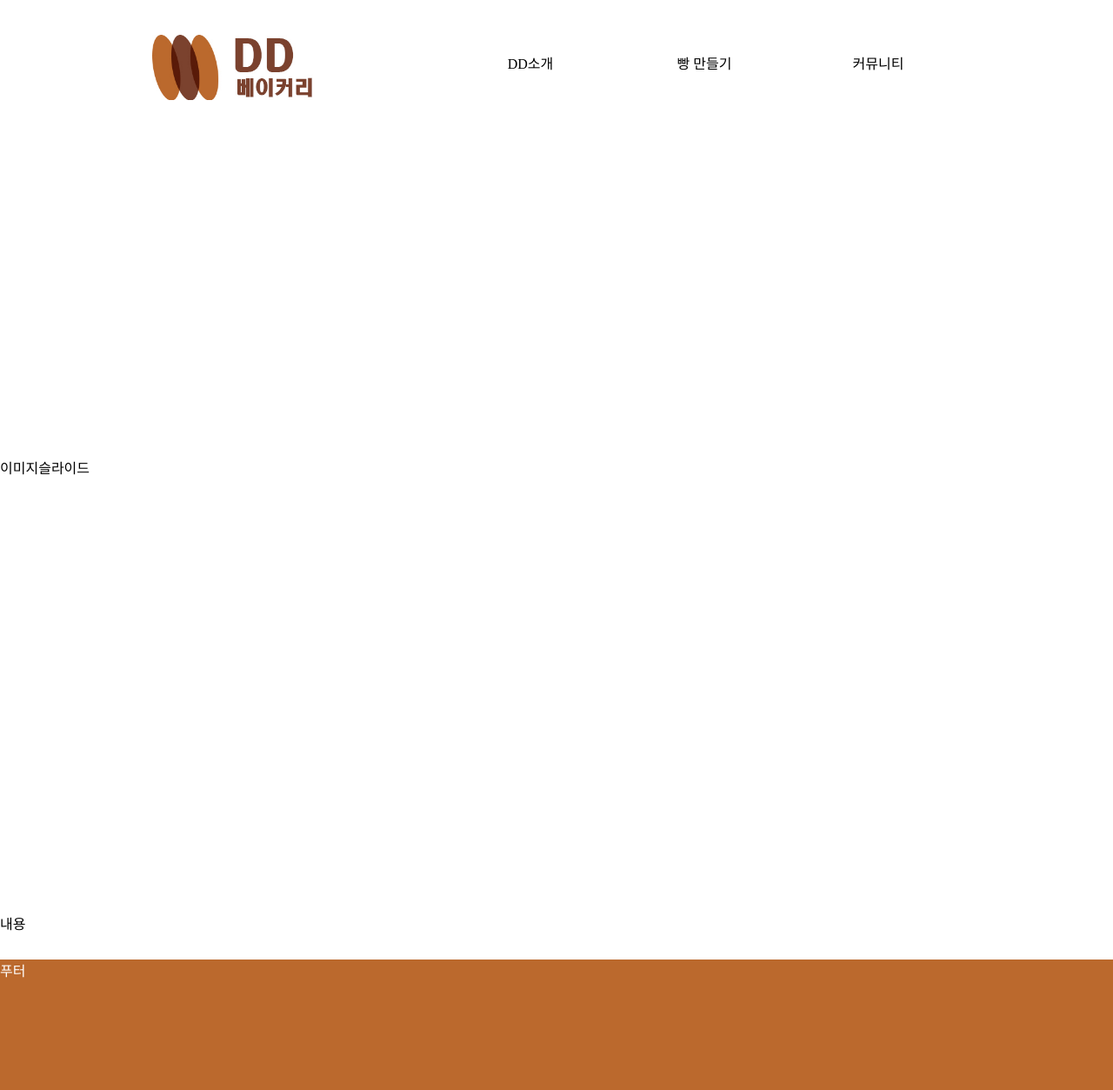
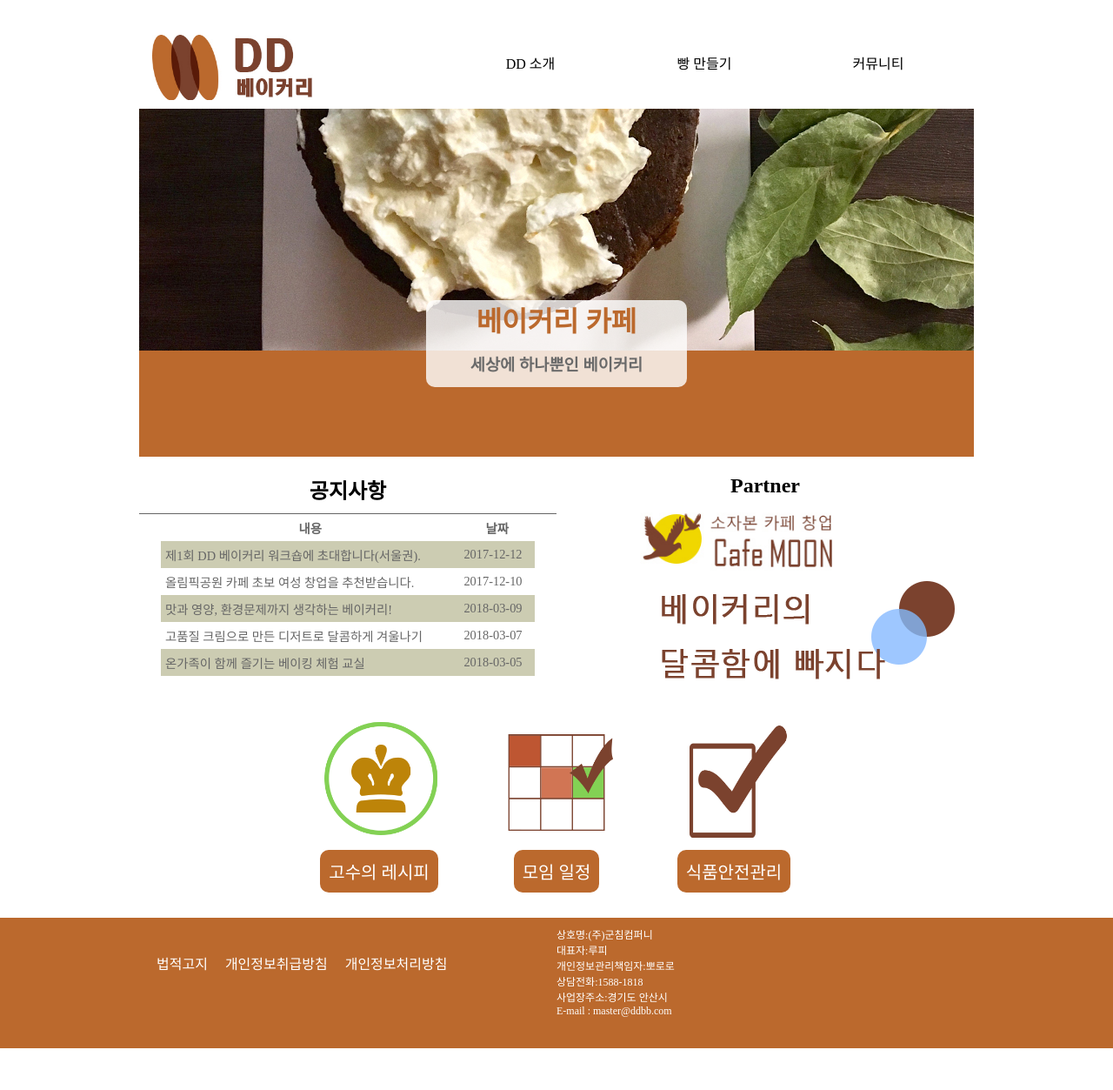
Before and after one commit to Parkcd/front_study, a plain HTML site: page 0620/ex02/index.html in a window 1280 px wide. Shown: the part 5-1258 px from the top of the page at 87% size. After the commit the page ends 1210 px from the top, so only its background shows below. Drawn offline with Linux system fonts and the light colour scheme.

Commit message:
0621_update

```diff
--- a/0620/ex02/css/style.css
+++ b/0620/ex02/css/style.css
@@ -26,9 +26,62 @@ nav{float: right; margin-top: 30px; padding: 10px;}
 .submenu>li{padding: 5px 0; transition: all 0.4s; color: #000;}
 .submenu>li>:hover{background-color: #bb692d; color: inherit;}
 
+/* ----------------- slider ----------------- */
 #imageslide{height: 400px;} /* #은 태그에 지정한 ID를 사용하여 스타일을 적용하는 ID 선택자 */
+.imgs{position: relative; overflow: hidden; height: 400px; background-color: #bb692d;}
+.imgs>img{width: 100%; position: absolute; transition: all 2s;}
+.welcome{
+    position: absolute;
+    margin: -50px 0 0 -150px !important;
+    text-align: center;
+    width: 300px;
+    height: 100px;
+    line-height: 50px;
+    background-color: rgba(255, 255, 255, 0.8);
+    border-radius: 10px; /* radius는 모서리 둥글게 만들때*/
+    left: 50%;
+    top: 50%;
+}
+
+.welcome h1 span{color: #bb692d;}
+.welcome h3 span{color: #6a6a6a;}
+
+/* ----------------- contents --------------- */
 #contents{height: 500px;}
+.notice{width: 480px; margin-top: 20px; float: left;}
+.notice h2{text-align: center; padding-bottom: 10px; border-bottom: 1px solid #666;}
+.table{border-collapse: collapse; font-size: 0.9em; color: #666666; width: 430px;}
+.table tr>th{padding: 5px 0;}
+.table tr>td{padding: 5px;}
+.table tr:nth-child(2n){background-color: rgba(153, 153, 102, 0.5);}
 
+.partner{margin-top: 20px; float: right; width: 480px;}
+.partner h2{text-align: center;}
+
+.partner_info{margin-top: 10px; padding-left: 20%;}
+.partner_info img:nth-child(1) {width: 60%; cursor: pointer;}
+.partner_info img:nth-child(2) {width: 40%; cursor: pointer;}
+
+#partner_up{width: 100%; height: 100%; position: fixed; left: 0; top: 0; background: rgba(0, 0, 0, 0.6);
+           z-index: 1; display: none; opacity: 0;}
+#partner_up .body{padding: 20px; position: fixed; left: 50%; top: -20%; opacity: 0; transform: translate(-50% , -50%);
+                  background: white;}
+#partner_up.active{display: block; opacity: 1;}
+#partner_up.active .body{top:25%; opacity: 1;}
+#partner_up .body img{display: block; margin-bottom: 20px;}
+#partner_up .body .button{margin-top: 20px; text-align: center;}
+#partner_up .body .button button{padding: 6px 12px; border: none; border-radius: 6px; background: #009688; color: white;}
+
+img{max-width: 100%;}
+.icon{margin-top: 20px;}
+.icons{text-align: center;}
+
+.btn{width: 160px; margin: 0 20px; display: inline-block;}
+
+.btn>button:hover{background-color: #9C6;}
+.btn button{padding: 10px; background-color: #bb692d;color: #FFF;border: none; border-radius: 10px; font-size: 20px;}
+
+/* ----------------- footer ----------------- */
 footer{
     height: 150px;
     max-width: 100%; /*요소의 최대 넓이 지정*/
@@ -37,3 +90,8 @@ footer{
     color: #FFFFFF;
     overflow: hidden;    /* 이미지가 영억을 벗어나면 밖으로 벗어난부분은 보이지 않도록 지정*/
 }
+
+footer .wrap{padding: 10px 20px;}
+footer ul{width: 50%;float: left;}
+footer ul>li{float: left;margin-left: 20px;margin-top: 30px;}
+footer p{width: 50%;font-size: 12px;float: right;color: #ffffff;}
--- a/0620/ex02/index.html
+++ b/0620/ex02/index.html
@@ -1,22 +1,21 @@
-<!DOCTYPE html>
-<html lang="ko">
+<!DOCTYPE html PUBLIC "-//W3C//DTD XHTML 1.0 Transitional//EN" "http://www.w3.org/TR/xhtml1/DTD/xhtml1-transitional.dtd">
+<html xmlns="http://www.w3.org/1999/xhtml">
 <head>
-    <meta http-equiv="Content-type" content="text/html; charset=UTF-8" />
+    <meta http-equiv="Content-Type" content="text/html;charset=UTF-8">
     <title>베이커리</title>
     <link href="css/style.css" type="text/css" rel="stylesheet">
     <script src="javascript/script.js" defer="defer" type="text/javascript"></script>
     <script src="javascript/jquery-1.12.3.js" type="text/javascript"></script>
 </head>
 <body>
-
 <header class="all">
 <div id="header_logo" class="wrap">
     <div class="logo">
-    <a href="#"><img src="common/logo/LOGO.jpg" alt=" "></a>
+    <a href="#"><img src="common/logo/LOGO.jpg" alt="no"></a>
     </div>
     <nav>
       <ul class="nav">
-            <li><a href="#">DD소개</a></li>
+       <li><a href="#">DD 소개</a></li>
        <li><a href="#">빵 만들기</a>
          <ul class="submenu">
            <li><a href="#">제빵 재료</a></li>
@@ -27,7 +26,7 @@
        <li><a href="#">커뮤니티</a>
          <ul class="submenu">
            <li><a href="#">나만의 레시피</a></li>
-                    <li><a href="#">내가 만든 빵</a></li>
+           <li><a href="#">내가 만든 방</a></li>
            <li><a href="#">제빵 노하우</a></li>
          </ul>
        </li>
@@ -38,16 +37,111 @@
 </header>
  <div class="clear"></div>
 
-<div id="imageslide" class="wrap"></div>
-이미지슬라이드
+ <div id="imageslide" class="wrap">
+  <div class="imgs">
+  <img src="common/slide/images(1).jpg" alt="no">
+  <img src="common/slide/images(2).jpg" alt="no">
+  <img src="common/slide/images(3).jpg" alt="no">
+  <img src="common/slide/images(4).jpg" alt="no">
+  <img src="common/slide/images(5).jpg" alt="no">
+  </div>
+   <div class="welcome">
+      <h1>
+      <span>베이커리 카페</span>
+      </h1>
+      <h3>
+      <span>세상에 하나뿐인 베이커리</span>
+      </h3>
+   </div>
+</div>
 <div class="clear"></div>
 
-<div id="contents" class="wrap"></div>
-    내용
+ <div id="contents" class="wrap">
+ <div class="notice">
+ <h2>공지사항</h2>
+<table class="table">
+<tr>
+    <th>내용</th>
+    <th>날짜</th>
+</tr>
+<tr>
+    <td><a href="#">제1회 DD 베이커리 워크숍에 초대합니다(서울권).</a></td>
+    <td>2017-12-12</td>
+</tr>
+<tr>
+    <td><a href="#">올림픽공원 카페 초보 여성 창업을 추천받습니다.</a></td>
+    <td>2017-12-10</td>
+</tr>
+<tr>
+    <td><a href="#">맛과 영양, 환경문제까지 생각하는 베이커리!</a></td>
+    <td>2018-03-09</td>
+</tr>
+<tr>
+    <td><a href="#">고품질 크림으로 만든 디저트로 달콤하게 겨울나기</a></td>
+    <td>2018-03-07</td>
+</tr>
+<tr>
+    <td><a href="#">온가족이 함께 즐기는 베이킹 체험 교실</a></td>
+    <td>2018-03-05</td>
+</tr>
+</table>
+ </div>
+
+  <div class="partner">
+      <h2>Partner</h2>
+      <div class="partner_info">
+           <img src="common/partner/PARTNER.jpg" alt=" "><br>
+           <img src="common/partner/PARTNER_UP.png" alt=" ">
+      </div>
+     </div>
+    <div class="clear"></div>
+
+ <div id="partner_up">
+    <div class="body">
+       <div class="partner_img">
+            <img src="common/partner/PARTNER.jpg" alt="" width="300">
+            <img src="common/partner/PARTNER_UP.png" alt="" width="500">
+       </div>
+       <div class="button"><br>
+          <button type="button" id="btn-close">닫기</button>
+       </div>
+    </div>
+ </div>
+
+ <div class="icon">
+     <div class="icons">
+         <div class="btn">
+             <img src="common/icons/icon1.png" alt=" "><br>
+             <button>고수의 레시피</button>
+         </div>
+         <div class="btn">
+             <img src="common/icons/icon2.png" alt=" "><br>
+             <button>모임 일정</button>
+         </div>
+         <div class="btn">
+             <img src="common/icons/icon3.png" alt=" "><br>
+             <button>식품안전관리</button>
+         </div>
+     </div>
+ </div>
+</div>
 <div class="clear"></div>
 
  <footer>
-    푸터
+    <div class="wrap">
+        <ul>
+            <li><a href="#">법적고지</a></li>
+            <li><a href="#">개인정보취급방침</a></li>
+            <li><a href="#">개인정보처리방침</a></li>
+        </ul>
+        <p>상호명:(주)군침컴퍼니<br>
+           대표자:루피<br>
+           개인정보관리책임자:뽀로로<br>
+           상담전화:1588-1818<br>
+           사업장주소:경기도 안산시<br>
+           E-mail : master@ddbb.com </p>
+    </div>
+    <div class="clear"></div>
  </footer>
 
 </body>
```
Lines whose indentation alone changed are shown as unchanged.
